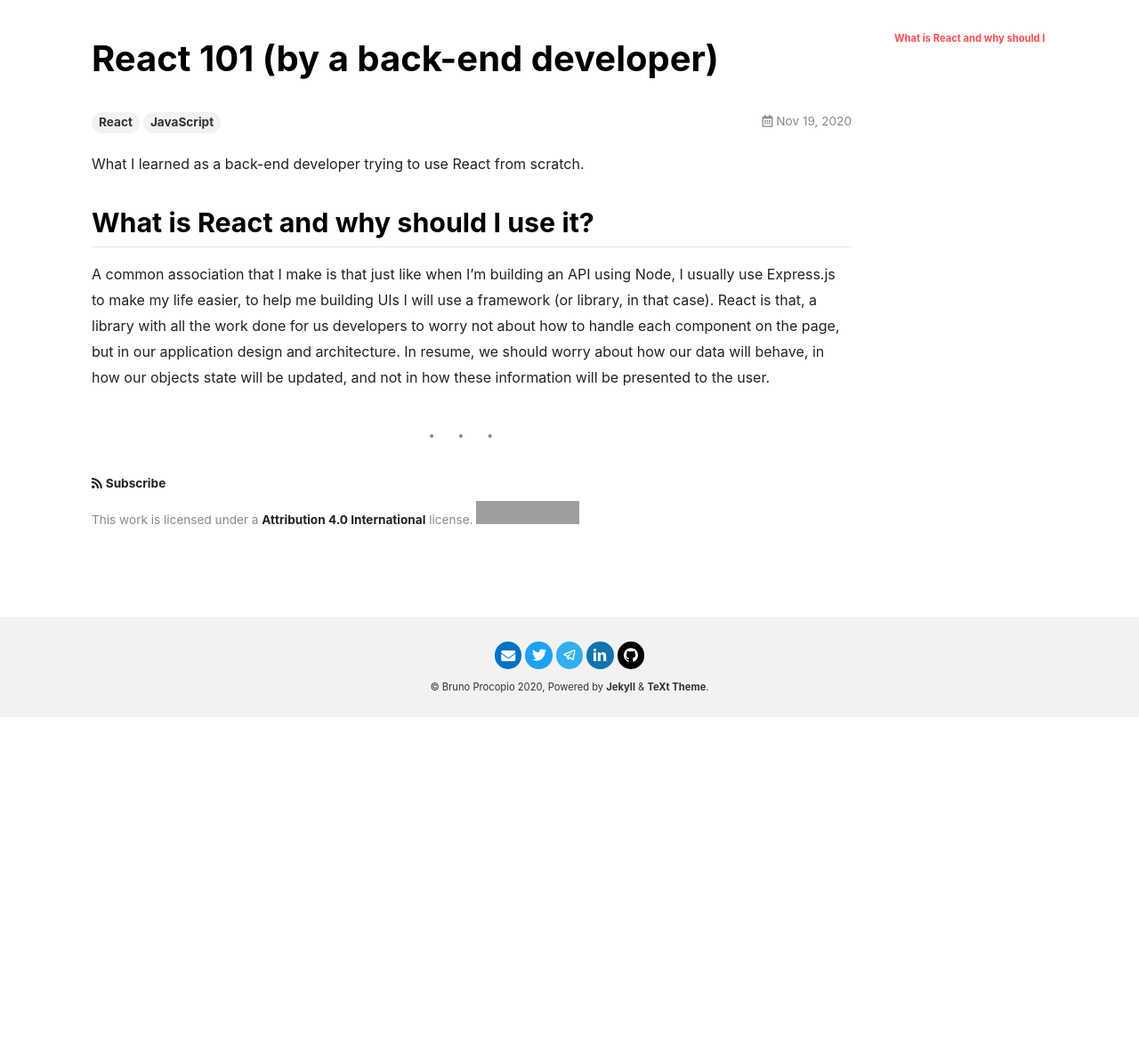
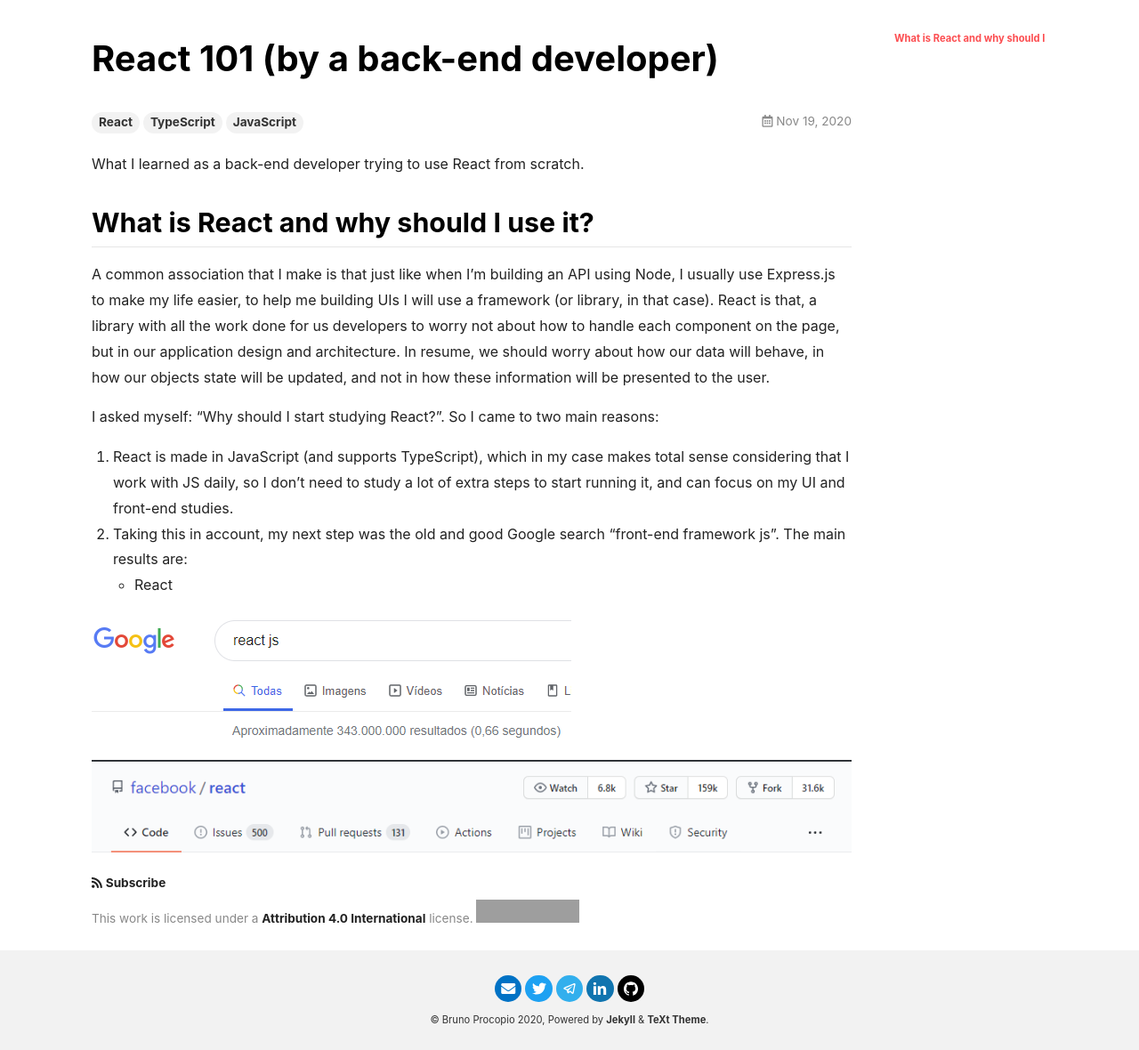
Before and after one commit to brunoprocopio/blog, a Jekyll site: the page built from _posts/2020-11-19-react-101.md, in a window 1280 px wide, cut to the strip 94-1274 px from the top of the page. Shown: the whole strip at 89% size. Built offline with Jekyll 4.4.1, drawn with Linux system fonts in a browser that asks for light colours; nearby versions of some CDN libraries; before the commit the page ends 900 px from its top, so only the background shows below that; grey boxes are pictures that could not be loaded.

Commit message:
feat: update draft and add images of first post

```diff
--- a/_posts/2020-11-19-react-101.md
+++ b/_posts/2020-11-19-react-101.md
@@ -3,6 +3,7 @@ layout: article
 title: React 101 (by a back-end developer)
 tags:
     - React
+    - TypeScript
     - JavaScript
 ---
 
@@ -14,4 +15,12 @@ What I learned as a back-end developer trying to use React from scratch.
 
 A common association that I make is that just like when I'm building an API using Node, I usually use Express.js to make my life easier, to help me building UIs I will use a framework (or library, in that case). React is that, a library with all the work done for us developers to worry not about how to handle each component on the page, but in our application design and architecture. In resume, we should worry about how our data will behave, in how our objects state will be updated, and not in how these information will be presented to the user.
 
----
+I asked myself: "Why should I start studying React?". So I came to two main reasons:
+
+1. React is made in JavaScript (and supports TypeScript), which in my case makes total sense considering that I work with JS daily, so I don't need to study a lot of extra steps to start running it, and can focus on my UI and front-end studies.
+2. Taking this in account, my next step was the old and good Google search "front-end framework js". The main results are:
+- React
+
+![Google search of react js](/assets/images/posts/2020-11-19/react-google-search.png)
+
+![Github repo of react"](/assets/images/posts/2020-11-19/react-github-repo.png)
```
Also changed, not shown: assets/images/posts/2020-11-19/react-github-repo.png (added), assets/images/posts/2020-11-19/react-google-search.png (added).
